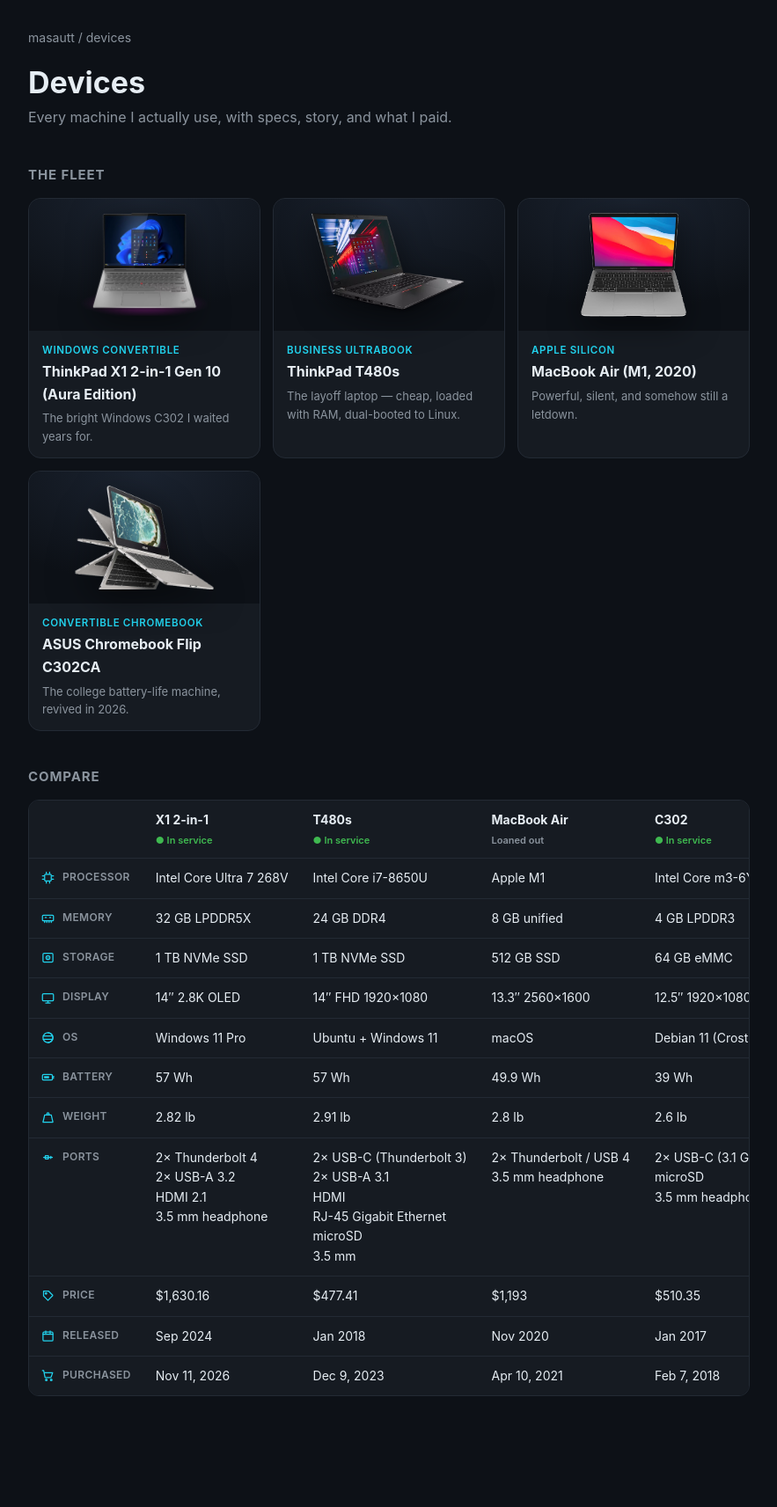
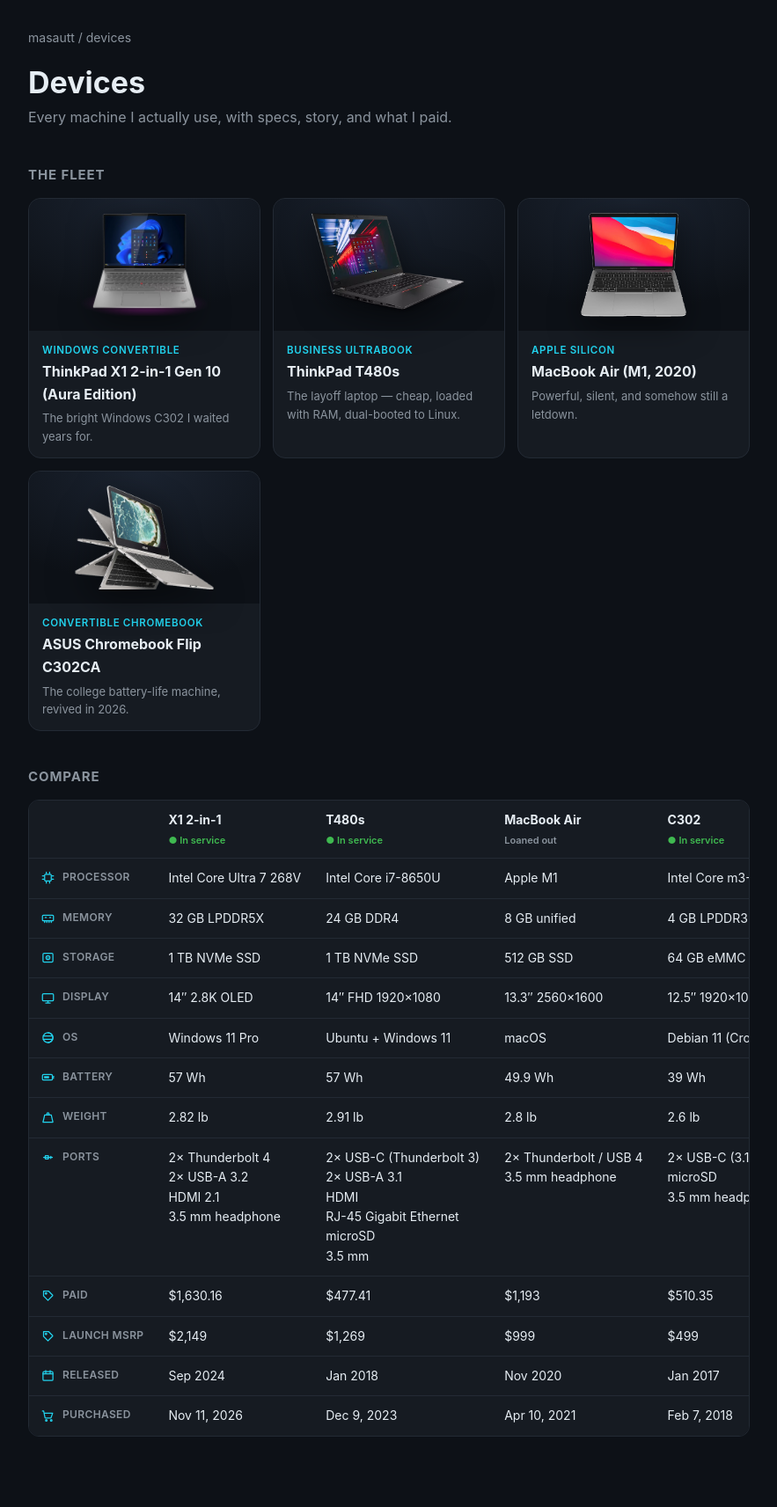
Before and after one commit to masautt/masautt.github.io, a Jekyll site: the page built from devices/index.html, in a window 1280 px wide. Shown: the whole page at 88% size, without its empty margins (198-1081 px from the left). Built offline with Jekyll 4.4.1, drawn with Linux system fonts in a browser that asks for light colours; before the commit the page ends 1667 px from its top, so only the background shows below that.

Commit message:
feat(devices): add Launch MSRP row; group money/date rows in compare

```diff
--- a/_devices/asus-c302.md
+++ b/_devices/asus-c302.md
@@ -8,6 +8,7 @@
 compiled: 2026-07-01
 order: 4
 purchased: "Feb 7, 2018"
+msrp: "$499"
 
 hero: /assets/devices/asus-c302-hero.png
 hero_alt: ASUS Chromebook Flip C302 shown in multiple 360-degree hinge positions
--- a/_devices/macbook-air-m1.md
+++ b/_devices/macbook-air-m1.md
@@ -8,6 +8,7 @@
 compiled: 2026-07-01
 order: 3
 purchased: "Apr 10, 2021"
+msrp: "$999"
 
 hero: /assets/devices/macbook-air-m1-hero.png
 hero_alt: Space Gray Apple MacBook Air (M1, 2020), open, front view
--- a/_devices/thinkpad-t480s.md
+++ b/_devices/thinkpad-t480s.md
@@ -8,6 +8,7 @@
 compiled: 2026-07-01
 order: 2
 purchased: "Dec 9, 2023"
+msrp: "$1,269"
 
 hero: /assets/devices/thinkpad-t480s-hero.png
 hero_alt: Lenovo ThinkPad T480s, black business ultrabook, open, front three-quarter view
--- a/_devices/thinkpad-x1-2in1-gen10.md
+++ b/_devices/thinkpad-x1-2in1-gen10.md
@@ -8,6 +8,7 @@
 compiled: 2026-07-01
 order: 1
 purchased: "Nov 11, 2026"
+msrp: "$2,149"
 
 hero: /assets/devices/thinkpad-x1-2in1-gen10-hero.png
 hero_alt: Lenovo ThinkPad X1 2-in-1 Gen 10 Aura Edition, open, front three-quarter view
--- a/devices/index.html
+++ b/devices/index.html
@@ -43,7 +43,7 @@
     </tr>
   </thead>
   <tbody>
-    {% assign rows = "cpu,Processor|ram,Memory|storage,Storage|display,Display|os,OS|battery,Battery|weight,Weight|ports,Ports|price,Price|calendar,Released" | split: "|" %}
+    {% assign rows = "cpu,Processor|ram,Memory|storage,Storage|display,Display|os,OS|battery,Battery|weight,Weight|ports,Ports" | split: "|" %}
     {% for row in rows %}
       {% assign parts = row | split: "," %}
       {% assign ic = parts[0] %}
@@ -56,6 +56,26 @@
       </tr>
     {% endfor %}
       <tr>
+        <td class="rowhead"><span class="ic">{% include spec-icons.html name="price" %}</span>Paid</td>
+        {% for d in devices %}
+          {% assign s = d.specs | where: "icon", "price" | first %}
+          <td>{% if s %}{{ s.v }}{% else %}<span class="dash">—</span>{% endif %}</td>
+        {% endfor %}
+      </tr>
+      <tr>
+        <td class="rowhead"><span class="ic">{% include spec-icons.html name="price" %}</span>Launch MSRP</td>
+        {% for d in devices %}
+          <td>{% if d.msrp %}{{ d.msrp }}{% else %}<span class="dash">—</span>{% endif %}</td>
+        {% endfor %}
+      </tr>
+      <tr>
+        <td class="rowhead"><span class="ic">{% include spec-icons.html name="calendar" %}</span>Released</td>
+        {% for d in devices %}
+          {% assign s = d.specs | where: "icon", "calendar" | first %}
+          <td>{% if s %}{{ s.v }}{% else %}<span class="dash">—</span>{% endif %}</td>
+        {% endfor %}
+      </tr>
+      <tr>
         <td class="rowhead"><span class="ic">{% include spec-icons.html name="cart" %}</span>Purchased</td>
         {% for d in devices %}
           <td>{% if d.purchased %}{{ d.purchased }}{% else %}<span class="dash">—</span>{% endif %}</td>
```
